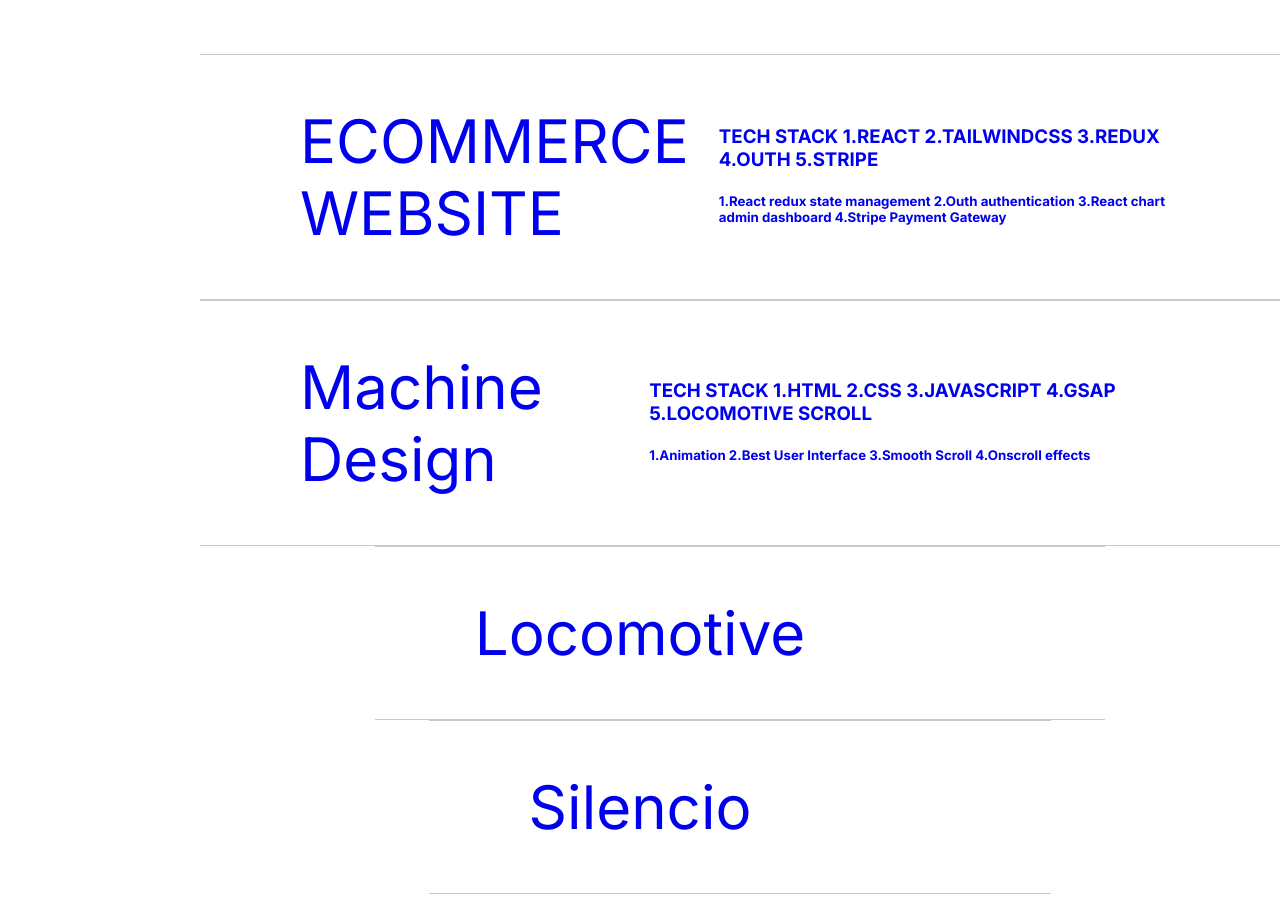
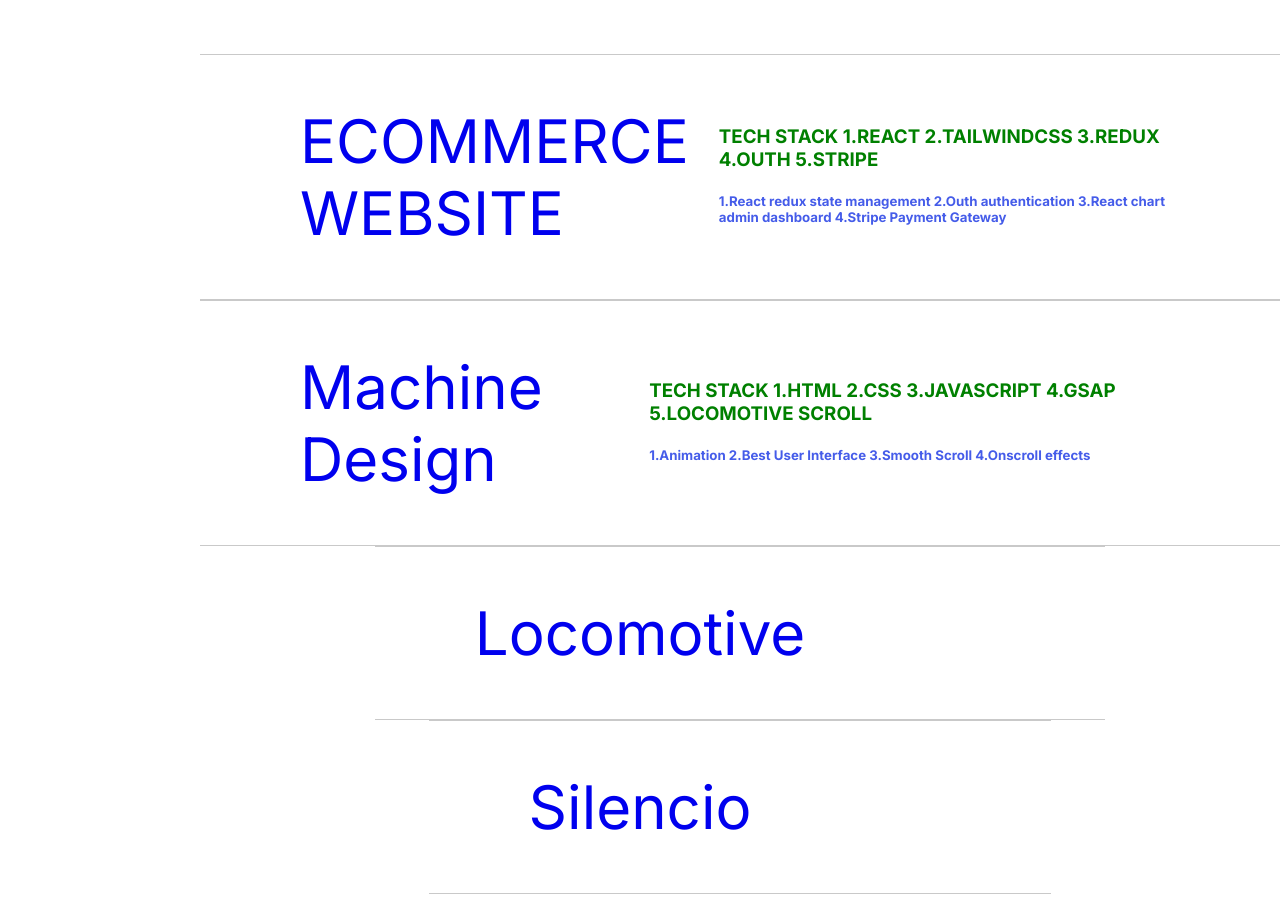
Before and after one commit to Madhyam123/Nextjs_Potofilio, a Next.js app: page / in a window 1280 px wide. Shown: the part 1480-2402 px from the top of the page. Built offline with nearby package versions, Linux system fonts and the light colour scheme.

Commit message:
Update style.module.scss

```diff
--- a/src/components/Projects/components/project/style.module.scss
+++ b/src/components/Projects/components/project/style.module.scss
@@ -18,6 +18,12 @@
     p{
         transition: all 0.4s;
         font-weight: 300;
+        color: #455CE9;
+    }
+    h3{
+        color: green;
+    }
+    h5{
         color: #455CE9;
     }
 
```
